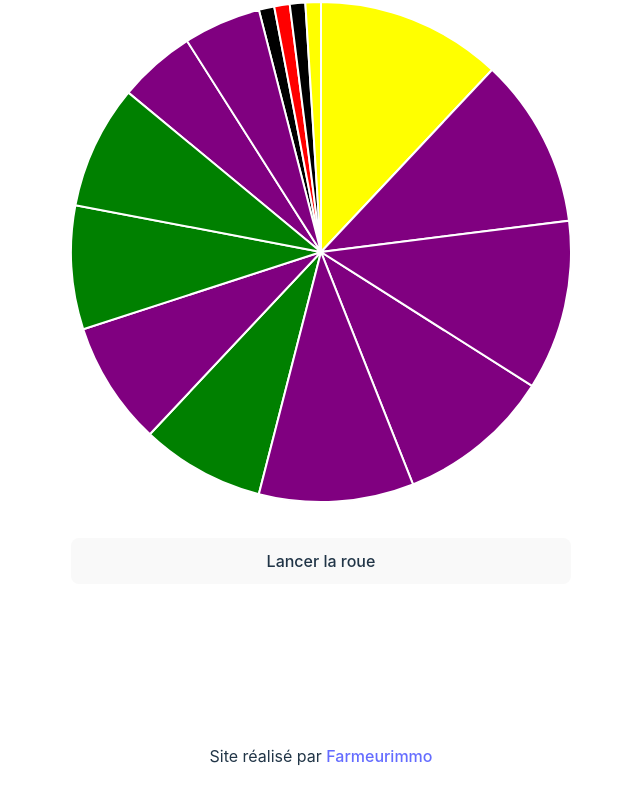
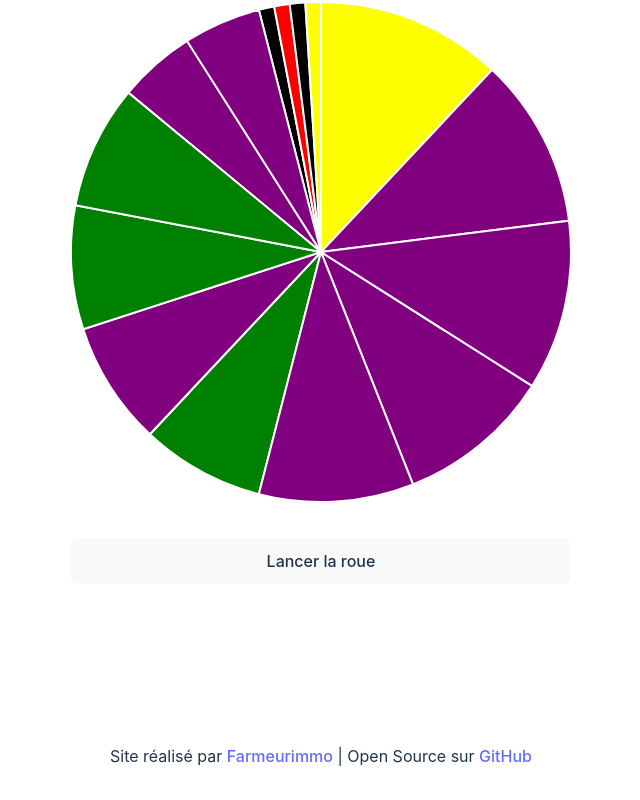
Before and after one commit to Farmeurimmo/ChallengeWheel, a Svelte app: page / in a window 1280 px wide. Shown: the part 242-1042 px from the top of the page, without its empty margins (319-959 px from the left). Built offline with nearby package versions, Linux system fonts and the light colour scheme.

Commit message:
Added Github link of project

```diff
--- a/src/App.svelte
+++ b/src/App.svelte
@@ -131,6 +131,7 @@
             console.error("No item selected");
             return;
         }
+        // @ts-ignore
         let targetAngle = (randomItem.startAngle + randomItem.endAngle) / 2;
         let rotation = 5 * 360 - targetAngle * 180 / Math.PI;
         console.log("Rotation", rotation/360);
@@ -171,6 +172,6 @@
     </section>
     <button class="mt-28" class:spinning on:click={spinWheel}>Lancer la roue</button>
     <section class="mt-40" id="details">
-        <p>Site réalisé par <a href="https://farmeurimmo.fr">Farmeurimmo</a></p>
+        <p>Site réalisé par <a href="https://farmeurimmo.fr">Farmeurimmo</a> | Open Source sur <a href="https://github.com/Farmeurimmo/ChallengeWheel">GitHub</a></p>
     </section>
 </main>
```
